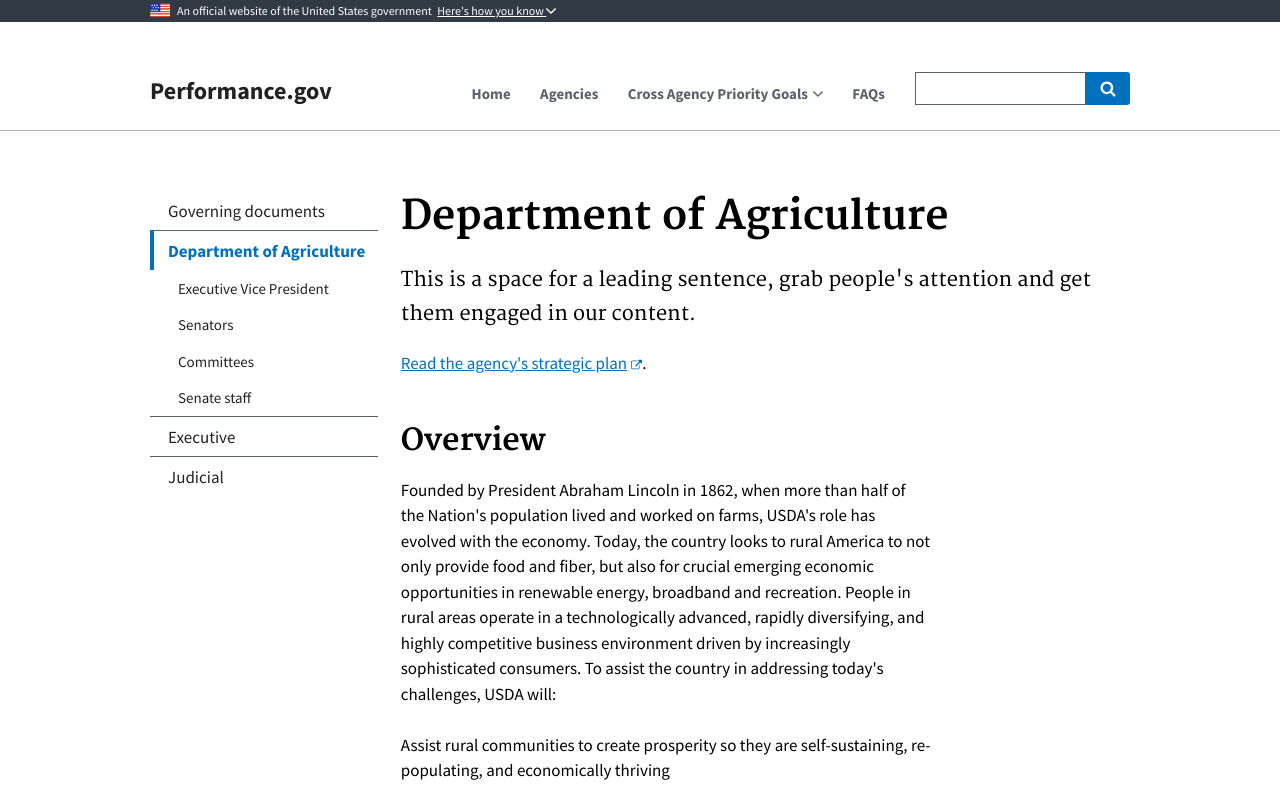
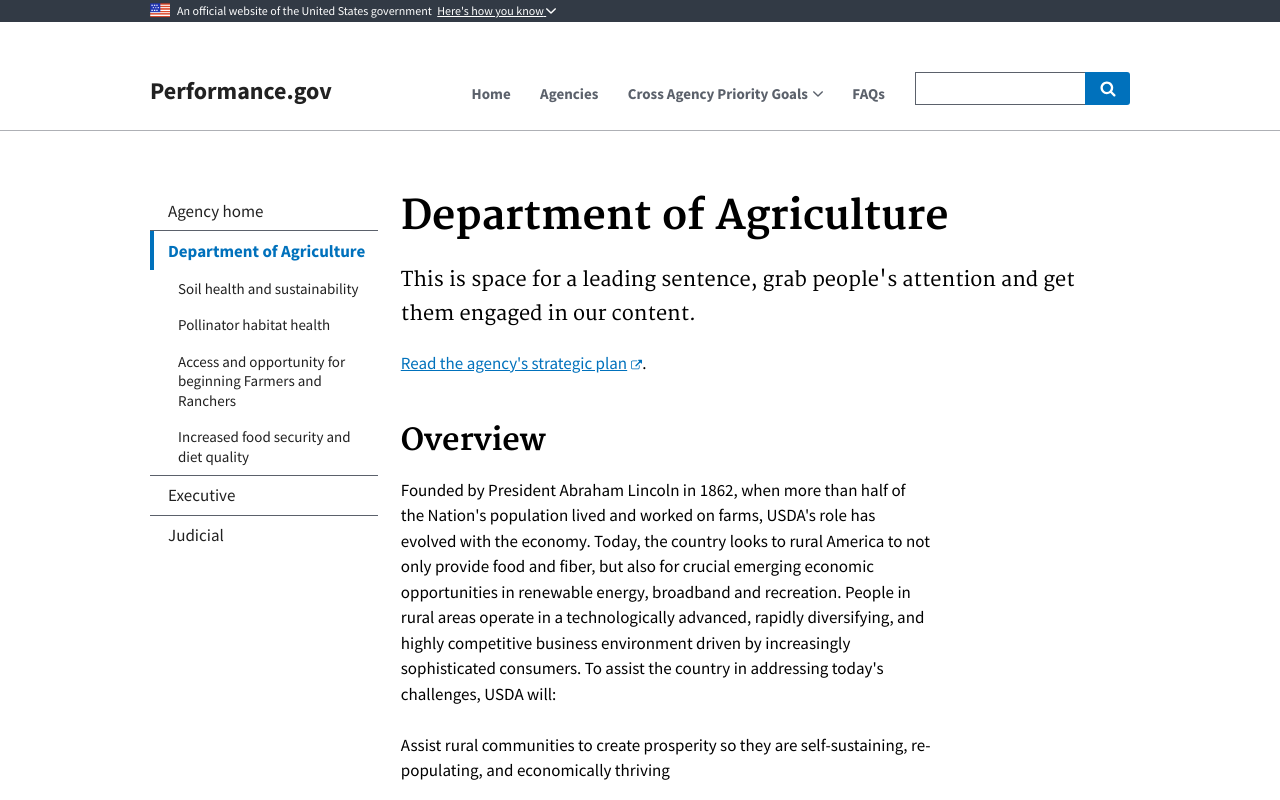
Before and after one commit to meganlooff/performance-dot-gov-1, a plain HTML site: page agencies/agriculture.html in a window 1280 px wide. Shown: the top 800 px of the page. Drawn offline with Linux system fonts and the light colour scheme; files whose address does not match are found by name.

Commit message:
Remainder of updates, for now?

```diff
--- a/agencies/agriculture.html
+++ b/agencies/agriculture.html
@@ -108,22 +108,22 @@
     <aside class="usa-width-one-fourth usa-layout-docs-sidenav">
       <ul class="usa-sidenav-list">
         <li>
-          <a href="#">Governing documents</a>
+          <a href="#">Agency home</a>
         </li>
         <li>
           <a class="usa-current" href="agriculture.html">Department of Agriculture</a>
           <ul class="usa-sidenav-sub_list">
             <li>
-              <a href="#">Executive Vice President</a>
+              <a href="#">Soil health and sustainability</a>
             </li>
             <li>
-              <a href="#">Senators</a>
+              <a href="#">Pollinator habitat health</a>
             </li>
             <li>
-              <a href="#">Committees</a>
+              <a href="#">Access and opportunity for beginning Farmers and Ranchers</a>
             </li>
             <li>
-              <a href="#">Senate staff</a>
+              <a href="#">Increased food security and diet quality</a>
             </li>
           </ul>
         </li>
@@ -137,7 +137,7 @@
     </aside>
     <div class="usa-width-three-fourths usa-layout-docs-main_content">
       <h1>Department of Agriculture</h1>
-      <p class="usa-font-lead">This is a space for a leading sentence, grab people's attention and get them engaged in our content.</p>
+      <p class="usa-font-lead">This is space for a leading sentence, grab people's attention and get them engaged in our content.</p>
       <p><a class="usa-external_link" target="_blank" href="https://www.sba.gov/">Read the agency's strategic plan</a>.</p>
       <h2 id="section-heading-h2">Overview</h2>
       <p>Founded by President Abraham Lincoln in 1862, when more than half of the Nation's population lived and worked on farms, USDA's role has evolved with the economy. Today, the country looks to rural America to not only provide food and fiber, but also for crucial emerging economic opportunities in renewable energy, broadband and recreation. People in rural areas operate in a technologically advanced, rapidly diversifying, and highly competitive business environment driven by increasingly sophisticated consumers. To assist the country in addressing today's challenges, USDA will:<br/><br/>Assist rural communities to create prosperity so they are self-sustaining, re-populating, and economically thriving<br/><br/>Ensure our national forests and private working lands are conserved, restored, and made more resilient to climate change, while enhancing our water resources<br/><br/>Help America promote sustainable agricultural production and biotechnology exports as America works to increase food security<br/><br/>Ensure that all of America's children have access to safe, nutritious, and balanced meals.</p>
@@ -168,7 +168,6 @@
           <li><a href="javascript:void(0);">GPRAMA legislation</a></li>
           <li><a href="javascript:void(0);">Circular A-11</a></li>
           <li><a href="javascript:void(0);">OMB</a></li>
-          <li><a href="javascript:void(0);">Secondary link</a></li>
         </ul>
         <ul class="usa-unstyled-list usa-width-one-fourth usa-footer-primary-content">
           <li class="usa-footer-primary-link">
```
Also changed, not shown: index.html (+0 -1 lines).
